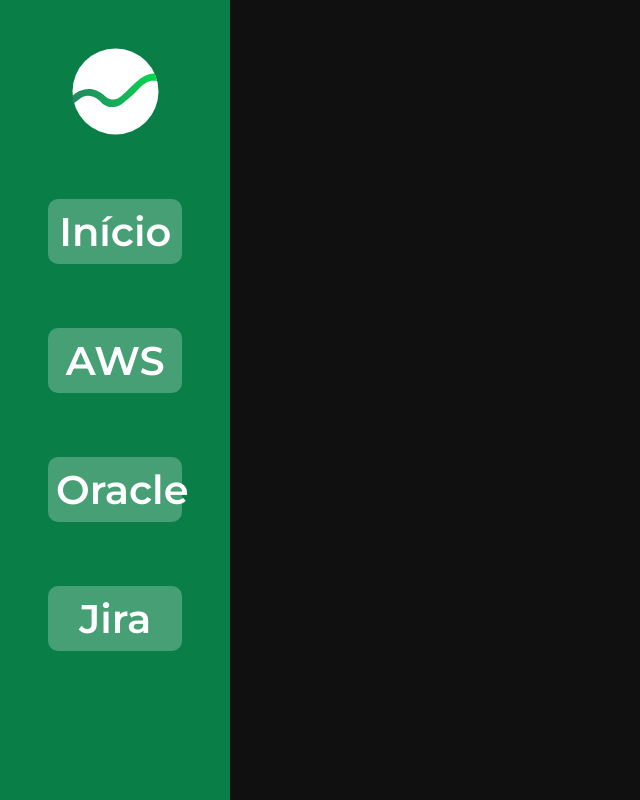
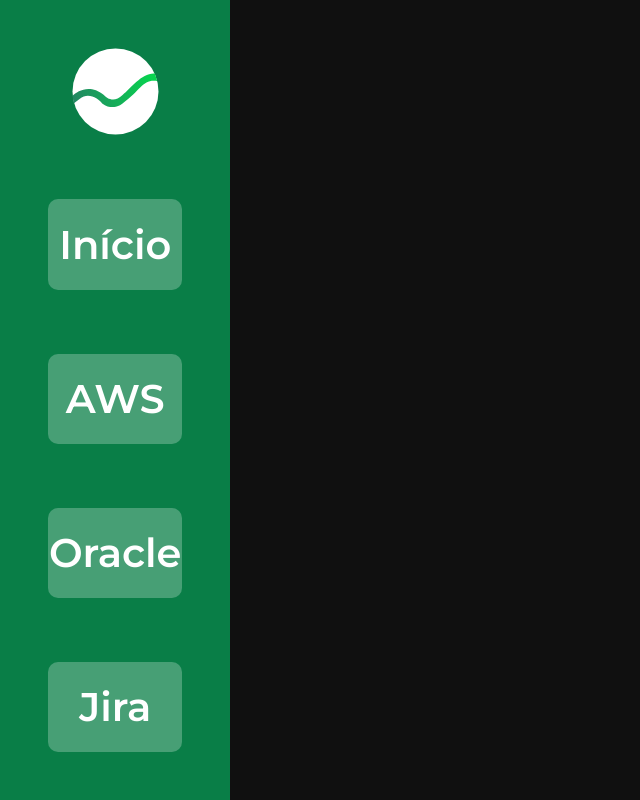
Before and after one commit to hackatonjefpicpay/frontend, a React (Create React App) app: page / in a window 1280 px wide. Shown: the whole page, without its empty margins (0-640 px from the left). Built offline with nearby package versions, Linux system fonts and the light colour scheme.

Commit message:
começando a página principal

```diff
--- a/src/Components/NavBar/styles.ts
+++ b/src/Components/NavBar/styles.ts
@@ -24,13 +24,18 @@
   padding: 0.5rem;
   background-color: #ffffff40;
   width: 100%;
-  text-align: center;
+  height: 20%;
+  display: flex;
+  justify-content: center;
+  align-items: center;
   border-radius: 10px;
   cursor: pointer;
 
   &:hover {
     transition: 200ms;
     background-color: #ffffff30;
+    width: 115%;
+    box-shadow: 2px 2px 10px 2px #11c76f;
   }
 `;
 
--- a/src/dependencies.ts
+++ b/src/dependencies.ts
@@ -1,6 +1,6 @@
 import React from "react";
 import axios from "axios";
 import moment from "moment";
-import { Grid } from "@mui/material";
+import { Grid, Button } from "@mui/material";
 
-export default { React, axios, moment, Grid };
+export default { React, axios, moment, Grid, Button };
```
